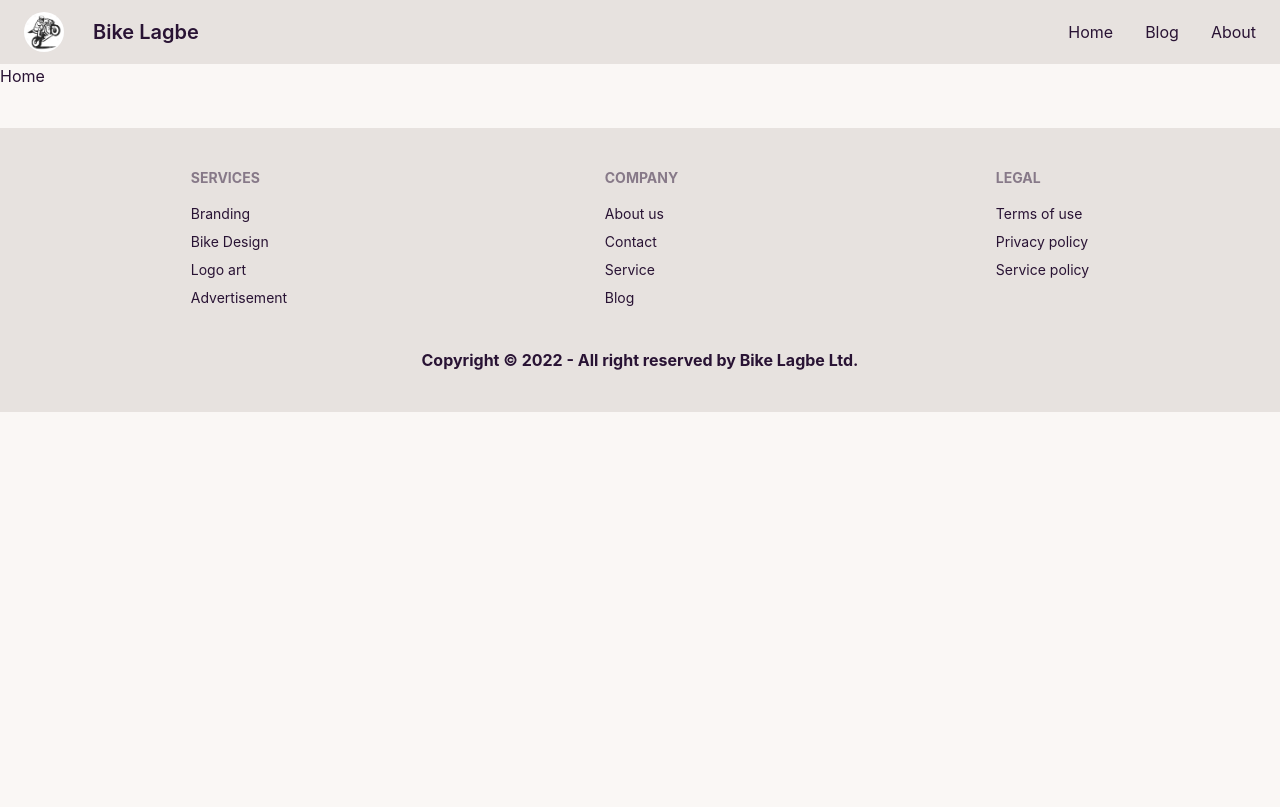
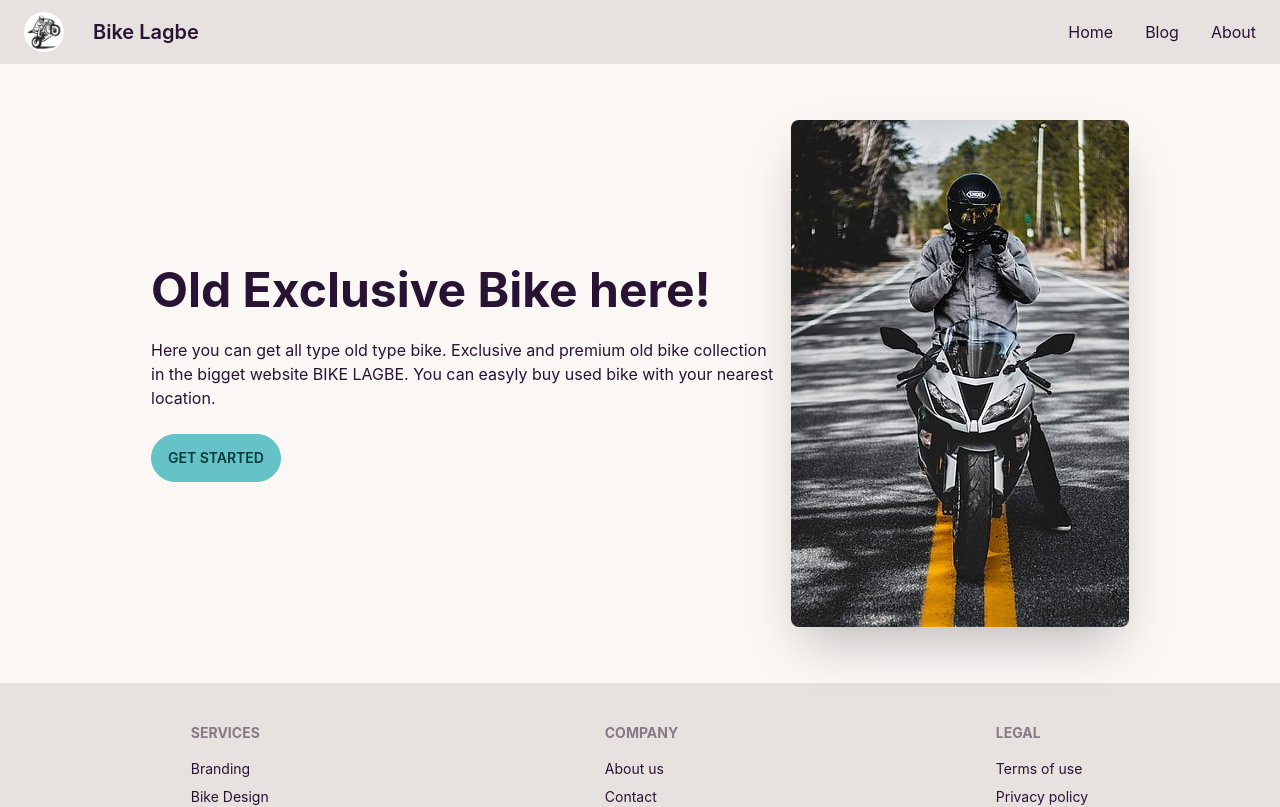
Before and after one commit to SabbirHowlader/bike-lagbe-client, a React (Create React App) app: page / in a window 1280 px wide. Shown: the top 807 px of the page. Built offline with nearby package versions, Linux system fonts and the light colour scheme.

Commit message:
added banner

```diff
--- /dev/null
+++ b/src/Page/Homes/Banner/Banner.js
@@ -0,0 +1,19 @@
+import React from 'react';
+import banner from '../../../Assest/banner/banner img.jpg'
+
+const Banner = () => {
+    return (
+        <div className="hero my-10">
+            <div className="hero-content flex-col lg:flex-row">
+                <div className='w-1/2 mx auto'>
+                    <h1 className="text-5xl font-bold">Old Exclusive Bike here!</h1>
+                    <p className="py-6">Here you can get all type old type bike. Exclusive and premium old bike collection in the bigget website BIKE LAGBE. You can easyly buy used bike with your nearest location.</p>
+                    <button className="btn btn-primary">Get Started</button>
+                </div>
+                <img src={banner} className="max-w-sm rounded-lg shadow-2xl" alt='' />
+            </div>
+        </div>
+    );
+};
+
+export default Banner;
--- a/src/Page/Homes/Home/Home.js
+++ b/src/Page/Homes/Home/Home.js
@@ -1,9 +1,10 @@
 import React from 'react';
+import Banner from '../Banner/Banner';
 
 const Home = () => {
     return (
         <div>
-          <h2>Home</h2>
+          <Banner></Banner>
         </div>
     );
 };
```
Also changed, not shown: src/Assest/banner/banner img.jpg (added).
